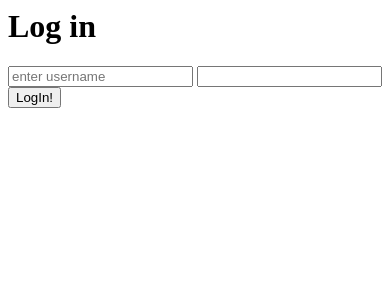
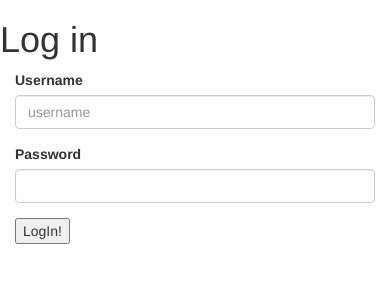
Before and after one commit to karthikgg/bobblehead, a Django app: page /webapp/ in a window 390 px wide. Shown: the top 300 px of the page. Run offline with Django 3.2, Linux system fonts and the light colour scheme; some libraries are stand-ins or nearby versions.

Commit message:
Prettified login page
Added Bootstrap, form styles

```diff
--- a/bobblehead/webapp/templates/webapp/login_webapp.html
+++ b/bobblehead/webapp/templates/webapp/login_webapp.html
@@ -1,11 +1,44 @@
-<h1>Log in</h1>
+<!DOCTYPE html>
+<head>
+  <title>Udacity Student Projects</title>
+  <meta name="viewport" content="width=device-width, initial-scale=1, user-scalable=no">
+  <link rel="stylesheet" type="text/css" href="https://maxcdn.bootstrapcdn.com/bootstrap/3.3.4/css/bootstrap.min.css"/>
+</head>
 
-{% if error_message %}<p><strong>{{ error_message }}</strong></p>{% endif %}
+<body class="container">
+  <div class="row">
+    <h1>Log in</h1>
+  </div>
+  <div class="row">
+    {% if error_message %}
+    <div class="panel panel-default">
+      <strong>{{ error_message }}</strong>
+    </div>
+    {% endif %}
+  </div>
 
-<form action="{% url 'webapp:login_webapp' %}" method="post">
-{% csrf_token %}
-<input type="text" name="username" placeholder="enter username" />
-<input type="password" name="password"  />
+  <form class="form-horizontal" action="{% url 'webapp:login_webapp' %}" method="post">
+    {% csrf_token %}
+    <div class="form-group">
+      <label class="col-md-2 control-label">Username</label>
+      <div class="col-md-4">
+        <input class="form-control" type="text" name="username" placeholder="username" />
+      </div>
+    </div>
 
-<input type="submit" value="LogIn!" />
-</form>
+    <div class="form-group">
+      <label class="col-md-2 control-label">Password</label>
+      <div class="col-md-4">
+        <input class="form-control" type="password" name="password" />
+      </div>
+    </div>
+
+    <div class="form-group">
+      <div class="col-md-offset-2 col-md-4">
+        <input type="submit" value="LogIn!" />
+      </div>
+    </div>
+  </form>
+
+</body>
+</html>
```
